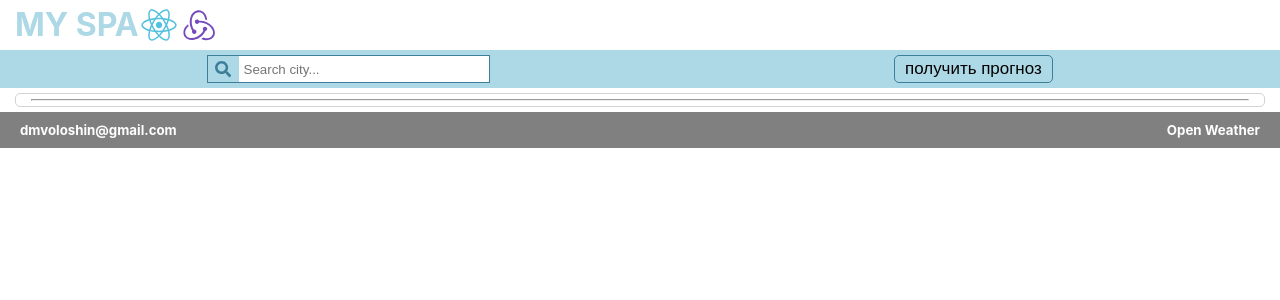
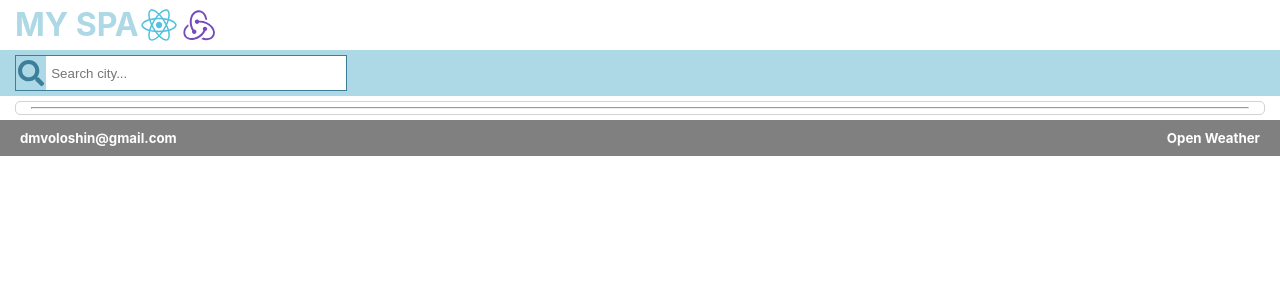
Before and after one commit to ditrix/weatherspa, a React (Create React App) app: page / in a window 1280 px wide. Shown: the top 300 px of the page. Built offline with nearby package versions, Linux system fonts and the light colour scheme.

Commit message:
get-city-ok todo get-city-frm component && handling 400

```diff
--- a/package.json
+++ b/package.json
@@ -12,6 +12,7 @@
     "react": "^16.9.0",
     "react-dom": "^16.9.0",
     "react-redux": "^7.1.0",
+    "react-router": "^5.0.1",
     "react-scripts": "3.1.1",
     "react-thunk": "^1.0.0",
     "redux": "^4.0.4",
--- a/src/App.js
+++ b/src/App.js
@@ -11,21 +11,35 @@ import City from './component/City'
 import {actionWeather} from './action/actionWeather'
 import {actionForecast} from './action/actionForecast'
 
+import { FontAwesomeIcon } from '@fortawesome/react-fontawesome'
+import { faSearch } from '@fortawesome/free-solid-svg-icons'
+
 
 import './style.css';
 
 class App extends Component {
+
+  constructor(props){
+    super(props)
+    this.state={
+      city:''
+    }
+  }
+
   handleButtonClick(){
 
 
+    this.props.getWeather(this.state.city)
 
-   this.props.getWeather()
-   this.props.getForecast()
+    this.props.getForecast(this.state.city)
   }
 
-  componentDidMount(){
-        //console.log(this.props.weather)
-
+  handleInputCityCick(){
+    console.log(this.state.city)
+    this.setState({city:''})
+  }
+  handleInputCityChange(e){
+    this.setState({city:e.currentTarget.value})
   }
 
   render(){
@@ -35,8 +49,29 @@ class App extends Component {
           <Header />
         </header>
         <nav>
-          <City city={''} />
-          <button className="button-get-weather nav-button" onClick={this.handleButtonClick.bind(this)}>получить прогноз</button>
+          {/*<City city={''} />*/}
+
+
+
+          <form className='search-form'>
+            <FontAwesomeIcon icon={faSearch} onClick={this.handleButtonClick.bind(this)} />
+            <input type="text"
+              onClick={this.handleInputCityCick.bind(this)}
+              value={this.state.city}
+              placeholder="Search city..."
+              onChange={this.handleInputCityChange.bind(this)}  />
+          </form>
+
+
+
+     {/*     <div>
+            <input  type="text" placeholder="city..."
+              value={this.state.city}
+              onClick={this.handleInputCityCick.bind(this)}
+              onChange={this.handleInputCityChange.bind(this)}
+            />
+          <button className="button-get-weather nav-button" onClick={this.handleButtonClick.bind(this)}>GET FORECAST</button>
+          </div>*/}
         </nav>
         <main>
 
@@ -64,14 +99,17 @@ class App extends Component {
 const mapStateToProps = store => {
    return {
     weather: store.weather,
-    forecast: store.forecast
+    forecast: store.forecast,
+    city: store.city,
    }
 }
 
 const mapDispatchToProps = dispatch => {
+
   return{
-    getWeather: () => dispatch(actionWeather()),
-    getForecast: () => dispatch(actionForecast()),
+    getWeather: (city) => dispatch(actionWeather(city)),
+    getForecast: (city) => dispatch(actionForecast(city)),
+    getCity: () => dispatch({type:'GET_CITY'})
   }
 }
 
--- /dev/null
+++ b/src/action/actionCity.js
@@ -0,0 +1 @@
+//action City
--- a/src/action/actionForecast.js
+++ b/src/action/actionForecast.js
@@ -2,9 +2,15 @@ import {GET_FORECAST_REQUEST, GET_FORECAST_SUCCESS, GET_FORECAST_ERROR} from '..
 //  eslint-disable-next-line
 import {forecastResponse} from '../devdata/responses'
 
-const url = `https://api.openweathermap.org/data/2.5/forecast?lat=48.43&lon=37.34&lang=ua&units=metric&appid=bb4f8b2e6d9a8b9c9d3d77979bf6e602`
+// краматорск
+//const url = `https://api.openweathermap.org/data/2.5/forecast?lat=48.43&lon=37.34&lang=ua&units=metric&appid=bb4f8b2e6d9a8b9c9d3d77979bf6e602`
+//const url = `https://api.openweathermap.org/data/2.5/forecast?q=kramatorsk&lang=ua&units=metric&appid=bb4f8b2e6d9a8b9c9d3d77979bf6e602`
 
-export const actionForecast = () => {
+// майское
+//const url = `https://api.openweathermap.org/data/2.5/forecast?lat=48.486758&lon=35.629409&lang=ua&units=metric&appid=bb4f8b2e6d9a8b9c9d3d77979bf6e602`
+
+export const actionForecast = (city = 'kramatorsk') => {
+	const url = `https://api.openweathermap.org/data/2.5/forecast?q=${city}&lang=ua&units=metric&appid=bb4f8b2e6d9a8b9c9d3d77979bf6e602`
 	return dispatch => {
 		dispatch({type:GET_FORECAST_REQUEST})
 
--- a/src/action/actionWeather.js
+++ b/src/action/actionWeather.js
@@ -2,10 +2,13 @@ import {GET_WEATHER_REQUEST, GET_WEATHER_SUCCESS, GET_WEATHER_ERROR} from '../co
 //  eslint-disable-next-line
 import {weatherResponse} from '../devdata/responses'
 
-const url = `https://api.openweathermap.org/data/2.5/weather?lat=48.72305&lon=37.55629&lang=ua&units=metric&appid=bb4f8b2e6d9a8b9c9d3d77979bf6e602`
+//const url = `https://api.openweathermap.org/data/2.5/weather?lat=48.72305&lon=37.55629&lang=ua&units=metric&appid=bb4f8b2e6d9a8b9c9d3d77979bf6e602`
 
-export const actionWeather = () => {
+//const url = `https://api.openweathermap.org/data/2.5/weather?q=KRAMATORSK&lang=ua&units=metric&appid=bb4f8b2e6d9a8b9c9d3d77979bf6e602`
+export const actionWeather = (city = 'kramatorsk') => {
+	const url = `https://api.openweathermap.org/data/2.5/weather?q=${city}&lang=ua&units=metric&appid=bb4f8b2e6d9a8b9c9d3d77979bf6e602`
 	return dispatch => {
+
 		dispatch({type:GET_WEATHER_REQUEST})
 
 // 	for dev dataplay
--- a/src/constants/index.js
+++ b/src/constants/index.js
@@ -1,5 +1,4 @@
 export const OWMAPI_KEY = 'bb4f8b2e6d9a8b9c9d3d77979bf6e602'
-export const GAPI_KEY = '889737625929-4qnmjcpha53jek54jsqtoakl93trh1ev'
 
 export const GET_WEATHER_REQUEST = 'GET_WEATHER_REQUEST'
 export const GET_WEATHER_SUCCESS = 'GET_WEATHER_SUCCESS'
@@ -8,3 +7,5 @@ export const GET_WEATHER_ERROR = 'GET_WEATHER_ERROR'
 export const GET_FORECAST_REQUEST = 'GET_FORECAST_REQUEST'
 export const GET_FORECAST_SUCCESS = 'GET_FORECAST_SUCCESS'
 export const GET_FORECAST_ERROR = 'GET_FORECAST_ERROR'
+
+export const GET_CITY = 'GET_CITY'
--- a/src/reducer/city.js
+++ b/src/reducer/city.js
@@ -1,19 +1,19 @@
 //  eslint-disable-next-line
-export const SEARCH_CITY_REQUEST = 'SEARCH_CITY_REQUEST'
-export const SEARCH_CITY_SUCCESS = 'SEARCH_CITY_SUCCESS'
-export const CITY_NOT_FOUND = 'CITY_NOT_FOUND'
-export const SEARCH_CITY_ERROR = 'SEARCH_CITY_ERROR'
-
+import {GET_CITY,GET_WEATHER_SUCCESS} from '../constants'
 const initialState = {
-	result: null,
-	finded: false,
-	data: {
-		name: '',
-		lat: '',
-		lon: '',
-	}
+	city: ''
 }
 
 export const city = (state=initialState,action) => {
-	return state
+	console.log(action.type)
+	switch(action.type){
+		case GET_CITY:
+			return {...state,city: action.payload}
+
+		case GET_WEATHER_SUCCESS:
+			return {...state, city: action.payload.name}
+
+		default:
+			return state
+	}
 }
--- a/src/style.css
+++ b/src/style.css
@@ -40,7 +40,7 @@ main {
 nav { background-color: lightblue;
 	display: flex;
 	flex-direction: row;
-	justify-content: space-around;
+	justify-content: left;
 }
 
 footer { background-color: gray; }
@@ -78,16 +78,17 @@ footer a { color: white; font-weight: normal; padding: 5px; }
 	font-size: 1.26em;
 	display: flex;
 	flex-direction: row;
-	justify-content: center;
+	justify-content: left;
 }
 
 .search-form input {
 	margin: auto 0px;
 	height: 100%;
 	border: none;
-	width: 250px;
+	width: 300px;
 	padding: 0 5px;
 }
+
 
 .search-button {
 	background-color: inherit;
@@ -103,8 +104,10 @@ footer a { color: white; font-weight: normal; padding: 5px; }
 	justify-content: center;
 }
 .search-form > .svg-inline--fa {
-	height: 0.8em;
+	height: 1.3em;
 	width: 1.5em;
-	margin-top: 0.27em;
+	margin-top: 0.2em;
+	margin-bottom:  0.2em;
 	color: #3d7e9a;
+
 }
```
Also changed, not shown: src/wrk.txt, 1 other file (tests, documents, lock files or other folders).
